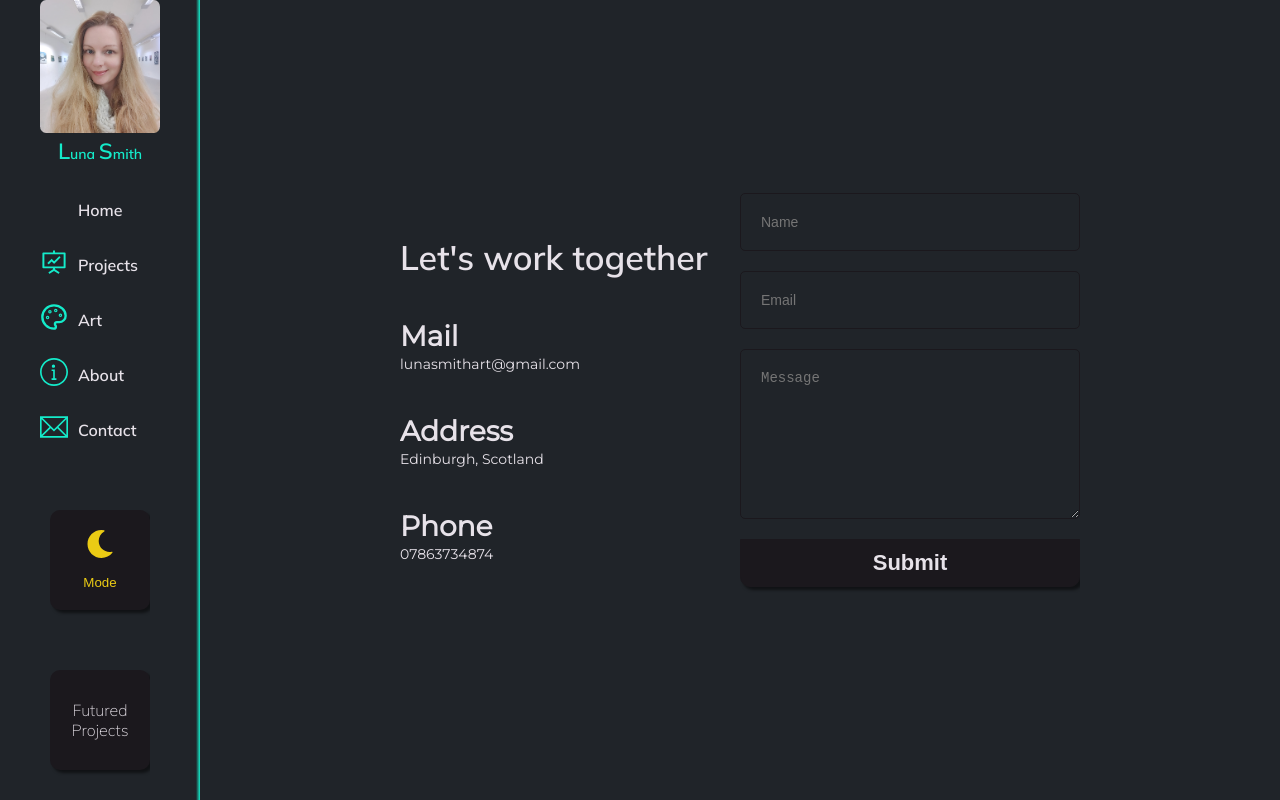
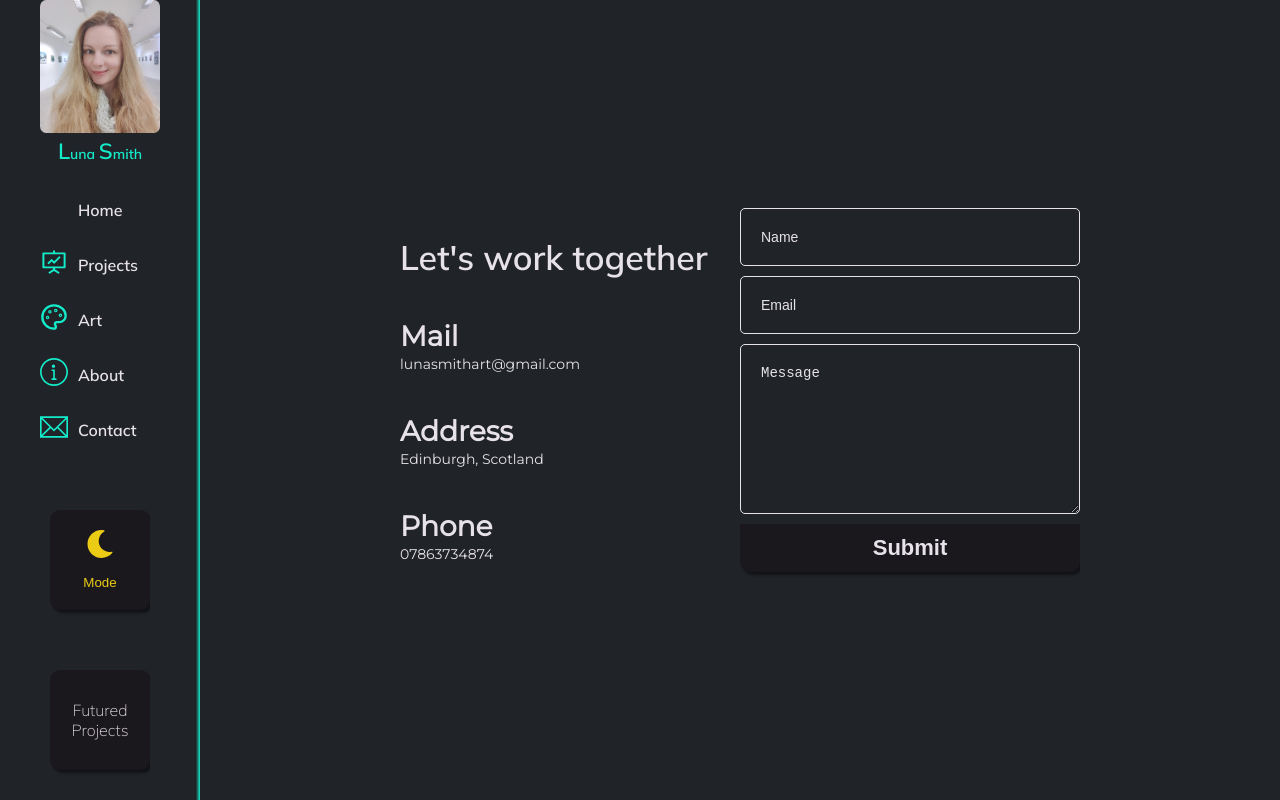
Before and after one commit to Lu-Smith/new_react_portfolio_sass, a React (Create React App) app: page /contact in a window 1280 px wide. Built offline with nearby package versions, Linux system fonts and the light colour scheme; some icons are missing.

Commit message:
Updated Games

```diff
--- a/src/components/Contact.tsx
+++ b/src/components/Contact.tsx
@@ -91,12 +91,12 @@ const Contact = () => {
                         height="400px"
                         width="400px"
                         version="1.1"
-                        stroke-width="2"
+                        stroke-width="0.8"
                         id="_x32_"
                         xmlns="http://www.w3.org/2000/svg"
                         viewBox="0 0 512 512">
                                 <motion.path
-                                strokeWidth={10}
+                                strokeWidth={1.7}
                                 initial={{ pathLength: 0}}
                                 animate={isInView && { pathLength: 5}}
                                 transition={{ duration: 10 }}
--- a/src/components/Games.tsx
+++ b/src/components/Games.tsx
@@ -1,8 +1,22 @@
-import React from 'react'
+import React, { useState } from 'react';
+import Sidebar from './Sidebar';
 
 const Games = () => {
+  const [mode, setMode] = useState('dark');
+
+  const handleMode = () => {
+    setMode((prevMode) => (prevMode === 'light' ? 'dark' : 'light'));
+  };
+
   return (
-    <div className='Games'>Games</div>
+    <div className={`Games ${mode === 'light' ? 'lightMode' : 'darkMode'}`}>
+        <div className='menu'>
+        <Sidebar mode={mode} handleMode={handleMode} />
+        </div>
+        <div className="componentContainer">
+          <h2>Games</h2>
+        </div>
+    </div>
   )
 }
 
--- a/src/styles/_variables.scss
+++ b/src/styles/_variables.scss
@@ -40,6 +40,7 @@ $page-about-margin: 40px    ;
 //borders
 $primary-border: 5px solid $secondary-color;
 $button-border: 1px solid $secondary-color;
+$form-border: 1px solid $primary-color;
 
 //shadows
 $primary-shadow: 3px 3px 3px rgba(0, 0, 0, 0.5);
--- a/src/styles/contact.scss
+++ b/src/styles/contact.scss
@@ -72,15 +72,19 @@
             form {
                 display: flex;
                 flex-direction: column;
-                gap: 20px;
+                gap: 10px;
 
                 input, textarea {
                     padding: 20px;
                     background-color: transparent;
-                    border: $button-border;
+                    border: $form-border;
                     border-radius: 5px;
                     color: $primary-color;
                     font-size: $primary-font-size;
+                }
+
+                input::placeholder, textarea::placeholder {
+                    color: $primary-color
                 }
 
                 button{
```
